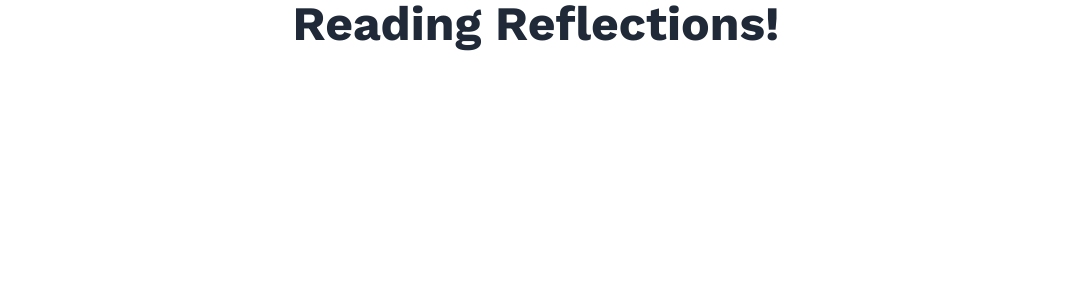
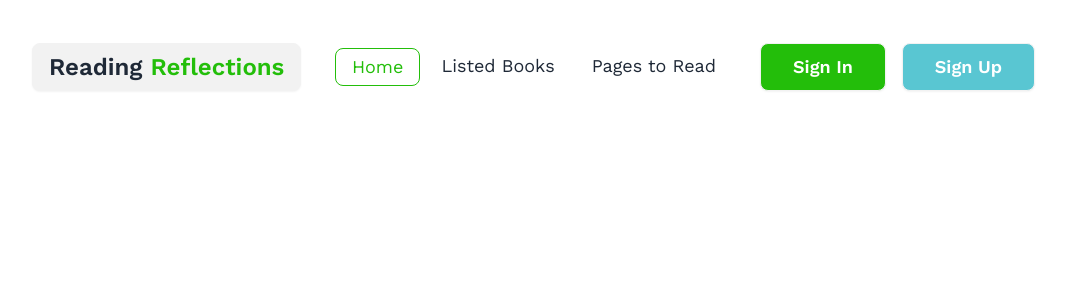
Before and after one commit to maasajal/Reading-Reflections, a React (Vite) app: page / in a window 1280 px wide. Shown: the top 300 px of the page, without its empty margins (104-1170 px from the left). Built offline with nearby package versions, Linux system fonts and the light colour scheme; a web font is replaced by a local one.

Commit message:
Header section added

```diff
--- /dev/null
+++ b/src/components/Header/Header.jsx
@@ -0,0 +1,67 @@
+import { NavLink } from "react-router-dom";
+import "./header.css";
+
+const Header = () => {
+  const links = (
+    <>
+      <li>
+        <NavLink to="/">Home</NavLink>
+      </li>
+      <li>
+        <NavLink to="/listed-books">Listed Books</NavLink>
+      </li>
+      <li>
+        <NavLink to="/pages-to-read">Pages to Read</NavLink>
+      </li>
+    </>
+  );
+  return (
+    <div className="navbar bg-base-100">
+      <div className="navbar-start">
+        <div className="dropdown">
+          <div
+            tabIndex={0}
+            role="button"
+            className="btn bg-[#23BE0A] lg:hidden"
+          >
+            <svg
+              xmlns="http://www.w3.org/2000/svg"
+              className="h-5 w-5"
+              fill="none"
+              viewBox="0 0 24 24"
+              stroke="currentColor"
+            >
+              <path
+                strokeLinecap="round"
+                strokeLinejoin="round"
+                strokeWidth="2"
+                d="M4 6h16M4 12h8m-8 6h16"
+              />
+            </svg>
+          </div>
+          <ul
+            tabIndex={0}
+            className="menu menu-sm dropdown-content mt-3 z-[1] p-2 shadow bg-base-100 rounded-box w-52"
+          >
+            {links}
+          </ul>
+        </div>
+        <a className="btn text-2xl hover:text-[#23BE0A] hover:border-[#23BE0A]">
+          Reading <span className="text-[#23BE0A]">Reflections</span>
+        </a>
+      </div>
+      <div className="navbar-center hidden lg:flex">
+        <ul className="menu menu-horizontal px-1">{links}</ul>
+      </div>
+      <div className="navbar-end">
+        <a className="btn text-lg px-8 bg-[#23BE0A] hover:bg-[#23BE0A] text-white mr-4">
+          Sign In
+        </a>
+        <a className="btn text-lg bg-[#59C6D2] px-8 hover:bg-[#23BE0A] text-white">
+          Sign Up
+        </a>
+      </div>
+    </div>
+  );
+};
+export default Header;
--- /dev/null
+++ b/src/components/Header/header.css
@@ -0,0 +1,14 @@
+a {
+  margin-right: 5px;
+  font-size: 18px;
+}
+a.active {
+  border: 1px solid #23be0a;
+  background-color: transparent !important;
+  color: #23be0a !important;
+}
+a:hover {
+  border: 1px solid #23be0a;
+  background-color: transparent !important;
+  color: #23be0a;
+}
--- /dev/null
+++ b/src/components/Root/Root.jsx
@@ -0,0 +1,12 @@
+import Header from "../Header/Header";
+
+const Root = () => {
+  return (
+    <>
+      <div className="max-w-5xl mx-auto lg:my-8">
+        <Header />
+      </div>
+    </>
+  );
+};
+export default Root;
--- a/src/main.jsx
+++ b/src/main.jsx
@@ -2,12 +2,11 @@
 import ReactDOM from "react-dom/client";
 import "./index.css";
 import { createBrowserRouter, RouterProvider } from "react-router-dom";
+import Root from "./components/Root/Root";
 const router = createBrowserRouter([
   {
     path: "/",
-    element: (
-      <div className="text-5xl font-bold text-center">Reading Reflections!</div>
-    ),
+    element: <Root />,
   },
 ]);
 ReactDOM.createRoot(document.getElementById("root")).render(
```
